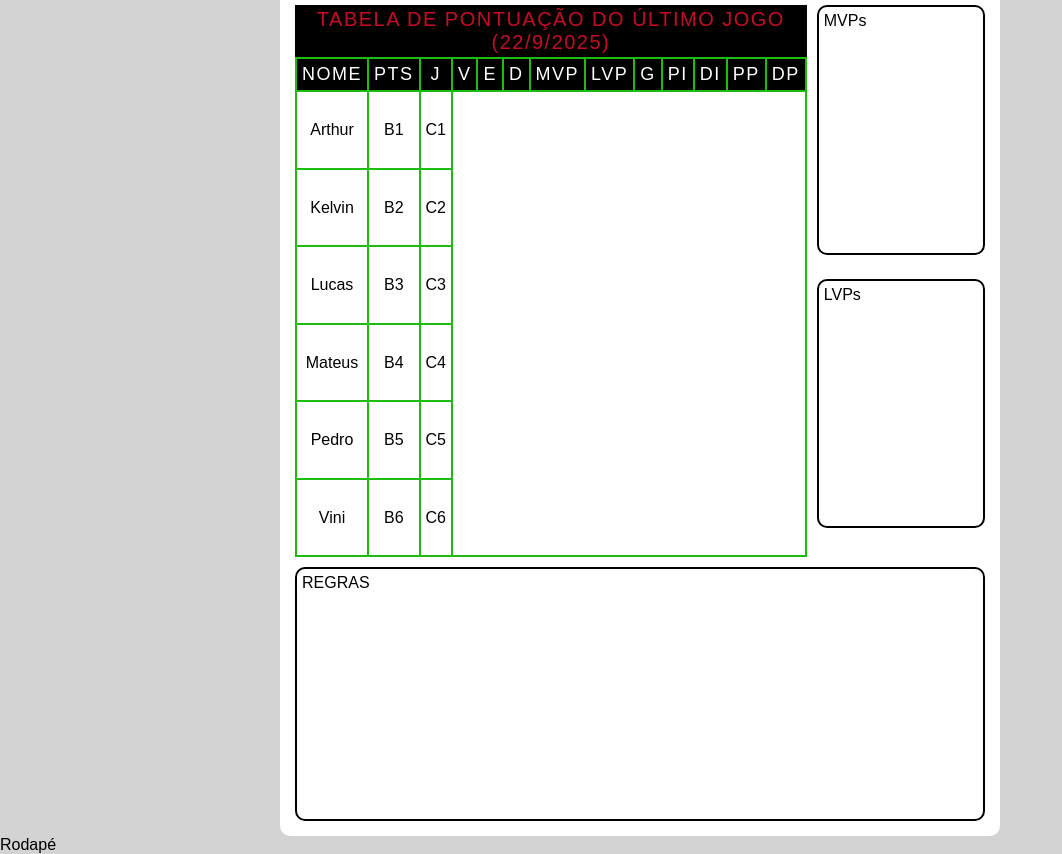
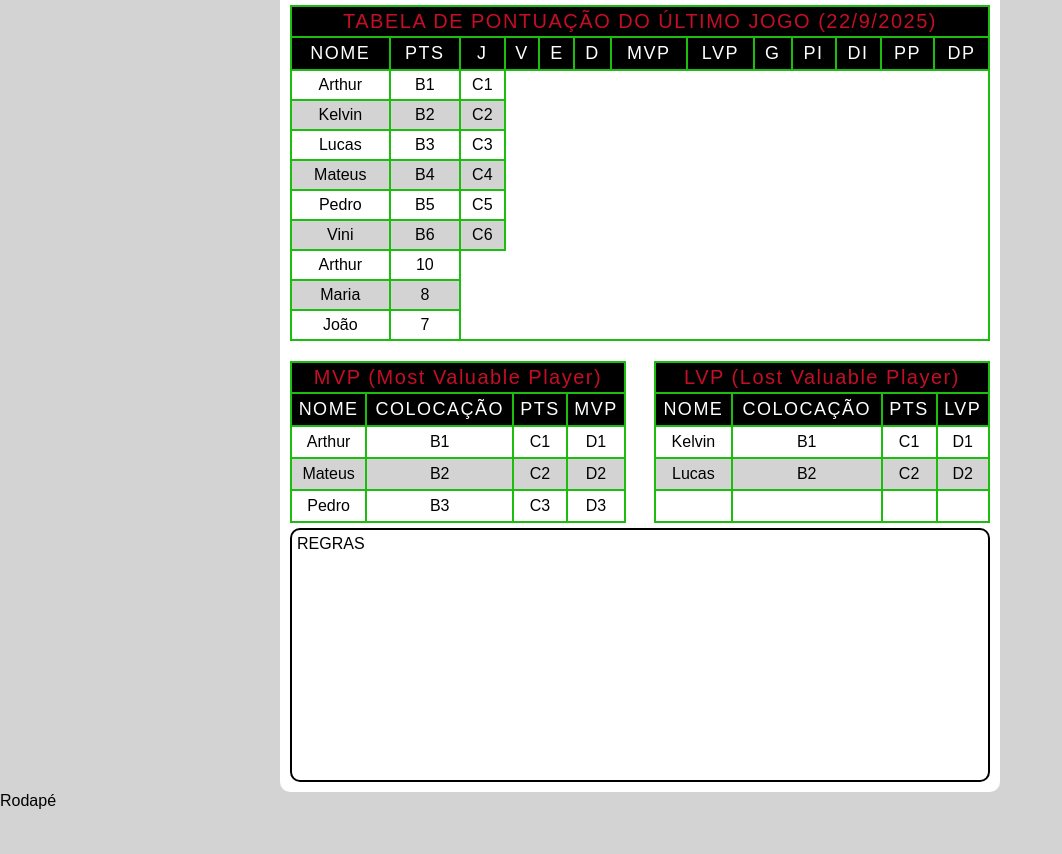
Before and after one commit to Tuzinho-cn/vscode, a PHP site: page / in a window 1280 px wide. Shown: the part 92-946 px from the top of the page, without its empty margins (0-1062 px from the left). After the commit the page ends 901 px from the top, so only its background shows below. Run offline with PHP 8.4, Linux system fonts and the light colour scheme; some web fonts are replaced.

Commit message:
testando a alocação de dados online

```diff
--- /dev/null
+++ b/sombrerofc/dados.json
@@ -0,0 +1,5 @@
+[
+  { "nome": "Arthur", "pontuacao": 10 },
+  { "nome": "Maria", "pontuacao": 8 },
+  { "nome": "João", "pontuacao": 7 }
+]
--- a/sombrerofc/index.html
+++ b/sombrerofc/index.html
@@ -43,19 +43,19 @@
                      TABELA DE PONTUAÇÃO DO ÚLTIMO JOGO <span id="data-atual">(DD/MM/AAAA)</span>
                   </caption>
                   <thead>
-                     <th>NOME</th>
-                     <th>PTS</th>
-                     <th>J</th>
-                     <th>V</th>
-                     <th>E</th>
-                     <th>D</th>
-                     <th>MVP</th>
-                     <th>LVP</th>
-                     <th>G</th>
-                     <th>PI</th>
-                     <th>DI</th>
-                     <th>PP</th>
-                     <th>DP</th>
+                     <th scope="col">NOME</th>
+                     <th scope="col">PTS</th>
+                     <th scope="col">J</th>
+                     <th scope="col">V</th>
+                     <th scope="col">E</th>
+                     <th scope="col">D</th>
+                     <th scope="col">MVP</th>
+                     <th scope="col">LVP</th>
+                     <th scope="col">G</th>
+                     <th scope="col">PI</th>
+                     <th scope="col">DI</th>
+                     <th scope="col">PP</th>
+                     <th scope="col">DP</th>
                   </thead>
                      <tbody>
                         <tr>
@@ -100,14 +100,72 @@
                      </tfoot>
                 </table>
             <section id="stats">
-               <section id="mvps" class="stats">
+               <table id="mvps" class="stats">
                   <!-- ESSA SECTION, É UMA DAS DUAS SECTIONS QUE DIVIDIRÃO IGUALMENTE O ESPAÇO DO LADO DIREITO DENTRO DA DIV, ELA FICARÁ EM CIMA DA OUTRA, ONDE TERMEMOS OS NOMES DOS MVPS DAS ÚLTIMAS 3 PARTIDAS-->
-                   <p>MVPs</p>
-               </section>
-               <section id="lvps" class="stats">
+                  <caption>MVP (Most Valuable Player)</caption>
+                  <thead>
+                     <th>NOME</th>
+                     <th>COLOCAÇÃO</th>
+                     <th>PTS</th>
+                     <th>MVP</th>
+                  </thead>
+                                       <tbody>
+                        <tr>
+                           <!-- PRIMEIRA LINHA-->
+                           <td>Arthur</td>
+                           <td>B1</td>
+                           <td>C1</td>
+                           <td>D1</td>
+                        </tr>
+                        <tr>
+                           <!-- SEGUNDA LINHA-->
+                           <td>Mateus</td>
+                           <td>B2</td>
+                           <td>C2</td>
+                           <td>D2</td>
+                        </tr>
+                        <tr>
+                           <!-- TERCEIRA LINHA-->
+                           <td>Pedro</td>
+                           <td>B3</td>
+                           <td>C3</td>
+                           <td>D3</td>
+                        </tr>
+                     </tbody>
+               </table>
+               <table id="lvps" class="stats">
                   <!-- ESSA SECTION, É UMA DAS DUAS SECTIONS QUE DIVIDIRÃO IGUALMENTE O ESPAÇO DO LADO DIREITO DENTRO DA DIV, ELA FICARÁ EMBAIXO DA OUTRA, ONDE TERMEMOS OS NOMES DOS LVPS DAS ÚLTIMAS 3 PARTIDAS-->
-                   <p>LVPs</p>
-               </section>
+                  <caption>LVP (Lost Valuable Player)</caption>
+                     <thead>
+                        <th>NOME</th>
+                        <th>COLOCAÇÃO</th>
+                        <th>PTS</th>
+                        <th>LVP</th>
+                     </thead>
+                     <tbody>
+                        <tr>
+                           <!-- PRIMEIRA LINHA-->
+                           <td>Kelvin</td>
+                           <td>B1</td>
+                           <td>C1</td>
+                           <td>D1</td>
+                        </tr>
+                        <tr>
+                           <!-- SEGUNDA LINHA-->
+                           <td>Lucas</td>
+                           <td>B2</td>
+                           <td>C2</td>
+                           <td>D2</td>
+                        </tr>
+                        <tr>
+                           <!-- TERCEIRA LINHA-->
+                           <td></td>
+                           <td></td>
+                           <td></td>
+                           <td></td>
+                        </tr>
+                     </tbody>
+               </table>
             </section>
       </div>
       <div class="rules">
--- a/sombrerofc/scripts/main-script.js
+++ b/sombrerofc/scripts/main-script.js
@@ -32,3 +32,14 @@ const dataFormatada = `${dia}/${mes}/${ano}`;
 
 // Inserir a data formatada no elemento HTML
 elementoData.textContent = `(${dataFormatada})`;
+
+fetch('dados.json')
+  .then(response => response.json())
+  .then(dados => {
+    const tbody = document.querySelector('#tabela tbody');
+    dados.forEach(item => {
+      const tr = document.createElement('tr');
+      tr.innerHTML = `<td>${item.nome}</td><td>${item.pontuacao}</td>`;
+      tbody.appendChild(tr);
+    });
+  });
--- a/sombrerofc/styles/main-style.css
+++ b/sombrerofc/styles/main-style.css
@@ -41,6 +41,9 @@ html, body {
 }
 
 header {
+   position: sticky;
+   top: -1px;
+
    background-color: var(--main-black);
    padding: 5px;
 }
@@ -158,6 +161,7 @@ main {
 
 div#giga-div {
    display: flex;
+   flex-direction: column;
    justify-content: space-between;
 }
 
@@ -170,14 +174,12 @@ div#giga-div > section {
 
 
 table {
-   width: 50vw;
-   max-width: 400px;
-   height: 500px;
+   height: 100%;
+   width: 100%;
 
    margin: 5px;
 
    border: 2px solid var(--second-green);
-
 
    border-collapse: collapse;
    text-align: center;
@@ -187,6 +189,9 @@ table {
 caption {
    background-color: var(--main-black);
    color: var(--second-red);
+
+   border: 2px solid var(--second-green);
+   border-bottom: none;
 
    font-size: min(4vw, 20px);
    font-weight: normal;
@@ -203,6 +208,10 @@ thead {
    letter-spacing: 1.5px;
    font-size: min(4vw, 18px);
    font-weight: normal;
+}
+
+tbody tr:nth-child(2n) {
+   background-color: rgb(211, 211, 211);
 }
 
 th {
@@ -233,29 +242,34 @@ td {
 
 #stats {
    display: flex;
-   align-self: flex-start;
-   flex-direction: column;
+   flex-direction: row;
    justify-content: space-between;
-   width: 40vw;
-   max-width: 400px;
-   height: 523px;
+
+   margin: 0px !important;
+   margin-top: 15px !important;
+   padding: 0px !important;
+
+   width: 100%;
+
    border: none !important;
-   margin: 5px;
 }
 
 .stats {
-   border: 2px solid var(--main-black);
-   border-radius: 10px;
-   margin: 0px;
-   padding: 5px;
-   height: 45%;
+   width: 48%;
+   margin: 0px !important;
+}
+
+.stats td {
+   height: 20px;
 }
 
 .rules {
    border: 2px solid var(--main-black);
    border-radius: 10px;
-   margin: 5px;
+
+   margin-top: 5px;
    padding: 5px;
+
    height: 240px;
 }
 
```
